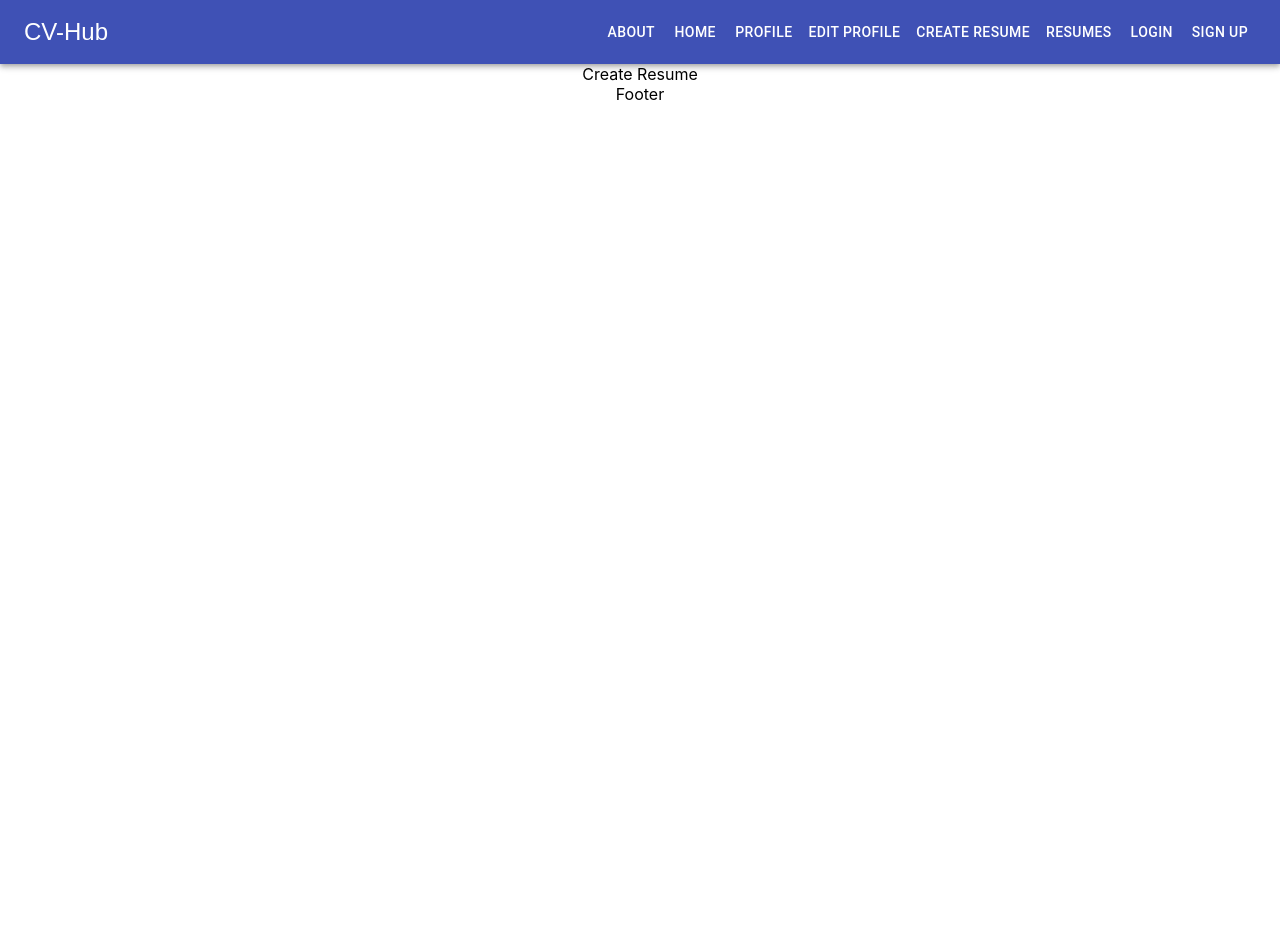
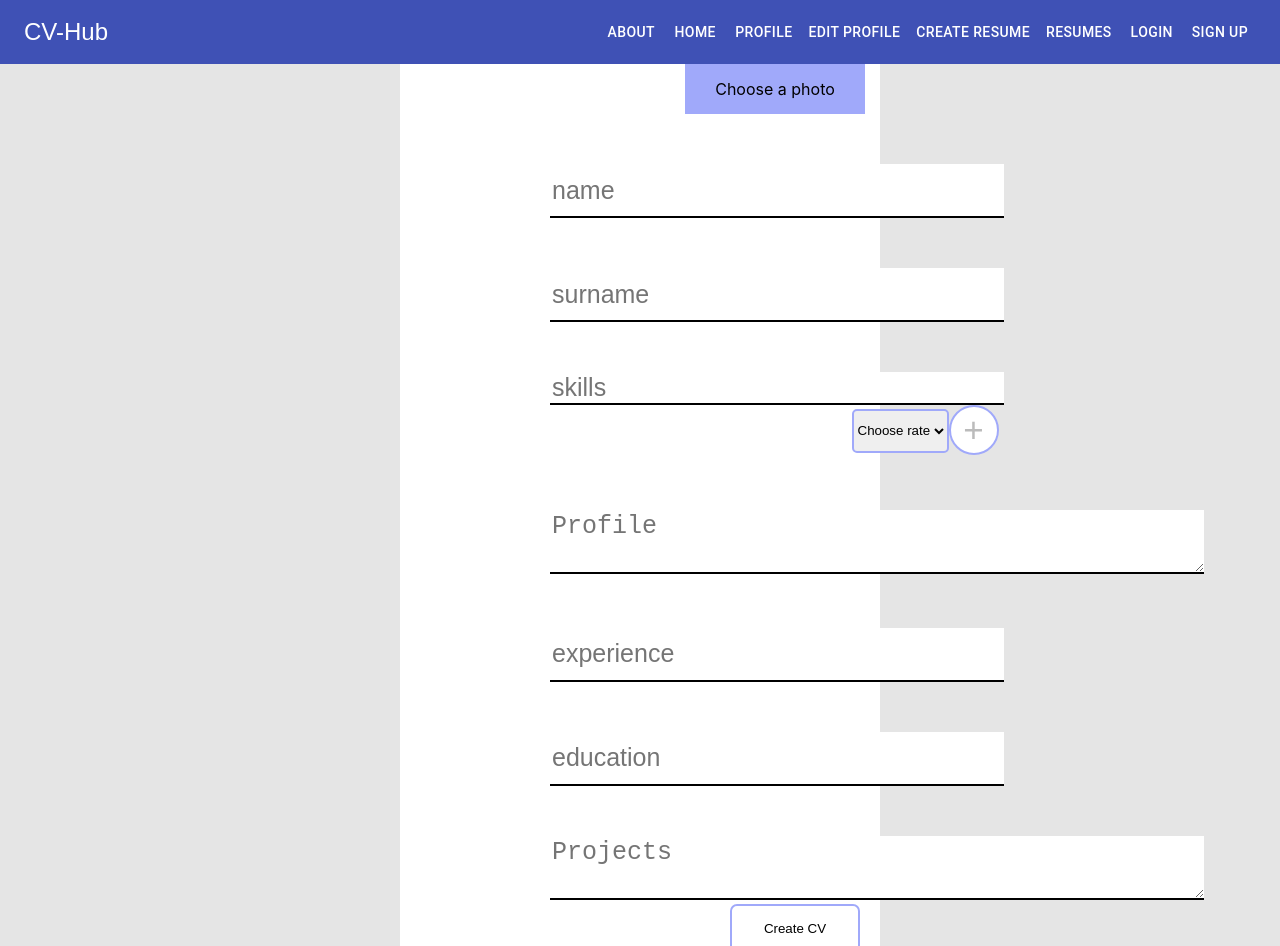
Before and after one commit to Web-Laboratory-Ordynski/cv-hub, a React (Create React App) app in the folder client/: page /resume/create in a window 1280 px wide. Shown: the top 946 px of the page. Before the commit the page ends 800 px from the top, so only its background shows below. Built offline with nearby package versions, Linux system fonts and the light colour scheme.

Commit message:
Create CV2.0

```diff
--- /dev/null
+++ b/client/src/components/Resume/CreateResume/CreateResume.css
@@ -0,0 +1,183 @@
+.wrapper {
+    background-color: #e5e5e5;
+  }
+  .AppCreateCV {
+    background-color: white;
+    margin-left: 400px;
+    margin-right: 400px;
+  }
+  input {
+    width: 450px;
+    font-size: 25px;
+    border: none;
+    outline: none;
+    border-bottom: 2px solid black;
+    overflow-y: auto;
+    /* float: left; */
+  }
+  .photoHolder {
+    width: 450px;
+    margin-left: 150px;
+  }
+  .inputPhotoHolder {
+    position: absolute;
+    z-index: -1;
+  }
+  label {
+    display: inline-block;
+    cursor: pointer;
+    background-color: #a0a9fa;
+    padding: 15px 30px;
+    transition: all 0.3s;
+  }
+  label:hover {
+    box-shadow: 0 0 10px rgba(0, 0, 0, 0.5);
+  }
+  .divForImg {
+    margin-left: 917px;
+    position: absolute;
+  }
+  .imgDiv {
+    width: 120px;
+    height: 160px;
+  }
+  .name {
+    width: 450px;
+    margin-top: 50px;
+    margin-left: 150px;
+  }
+  .surname {
+    width: 450px;
+    margin-top: 50px;
+    margin-left: 150px;
+  }
+  .skills {
+    width: 450px;
+    margin-top: 50px;
+    margin-left: 150px;
+  }
+  .profile {
+    width: 450px;
+    margin-top: 50px;
+    margin-left: 150px;
+  }
+  .experience {
+    width: 450px;
+    margin-top: 50px;
+    margin-left: 150px;
+  }
+  .eduction {
+    width: 450px;
+    margin-top: 50px;
+    margin-left: 150px;
+  }
+  .projects {
+    width: 450px;
+    margin-top: 50px;
+    margin-left: 150px;
+  }
+  .nameInput {
+    width: 450px;
+    height: 50px;
+    overflow-y: auto;
+  }
+  .surnameInput {
+    width: 450px;
+    height: 50px;
+  }
+  .skillsInput {
+    /* width: 450px;
+    font-size: 35px;
+    border: none;
+    outline: none;
+    border-bottom: 2px solid black;
+    float: left; */
+  }
+  .userSkills {
+    margin-left: 150px;
+    text-align: left;
+  }
+  .form {
+    margin-left: 300px;
+  }
+  .select {
+    height: 44px;
+    transform: translateY(-7px);
+    outline: none;
+    border-radius: 5px;
+    border: 2px solid #a0a9fa;
+  }
+  .select:hover {
+    background-color: #a0a9fa;
+  }
+  .skillsButton {
+    width: 50px;
+    height: 50px;
+    border-radius: 30px;
+    outline: none;
+    font-size: 35px;
+    color: #bbb;
+    border: 2px solid #a0a9fa;
+    background-color: white;
+  }
+  .skillsButton:hover {
+    width: 50px;
+    height: 50px;
+    border-radius: 30px;
+    outline: none;
+    border: none;
+    font-size: 35px;
+    background-color: #a0a9fa;
+  }
+  .textOfInput {
+    font-size: 25px;
+    text-align: left;
+  }
+  .skillsWarningText {
+    float: left;
+    margin: 0;
+  }
+  .skillsWarningMesssage {
+    color: red;
+    margin: 0;
+  }
+  .profileInput {
+    width: 650px;
+    height: auto;
+    border: none;
+    outline: none;
+    font-size: 25px;
+    border-bottom: 2px solid black;
+  }
+  .experienceInput {
+    width: 450px;
+    height: 50px;
+  }
+  .educationInput {
+    width: 450px;
+    height: 50px;
+  }
+  .projectsInput {
+    width: 650px;
+    height: auto;
+    border: none;
+    outline: none;
+    font-size: 25px;
+    border-bottom: 2px solid black;
+  }
+  .submitAll {
+    width: 100px;
+    margin-right: 50px;
+    margin-left: auto;
+  }
+  .buttonSubmitAll {
+    width: 130px;
+    height: 50px;
+    border-radius: 7px;
+    outline: none;
+    border: 2px solid #a0a9fa;
+    background-color: white;
+  }
+  .buttonSubmitAll:hover {
+    background-color: #a0a9fa;
+  }
--- a/client/src/components/Resume/CreateResume/CreateResume.jsx
+++ b/client/src/components/Resume/CreateResume/CreateResume.jsx
@@ -1,9 +1,218 @@
-import React from 'react'
+import React, { useState, useEffect } from "react";
+import axios from "axios";
+import "./CreateResume.css";
 
 export const CreateResume = () => {
-    return (
-        <div>
-            Create Resume
+  const [photoHolder, setPhotoHolder] = useState({ length: 0 });
+  const [srcPhoto, setSrcPhoto] = useState("");
+  const [fileType, setFileType] = useState([
+    "image/jpeg",
+    "image/pjpeg",
+    "image/png",
+  ]);
+  const [textOfUncorrectFileType, setTextOfUncorrectFileType] = useState();
+  const [imgDiv, setImgDiv] = useState("");
+  const [name, setName] = useState();
+  const [surname, setSurname] = useState();
+  const [skills, setSkills] = useState();
+  const [skillsRate, setSkillsRate] = useState("");
+  const [profile, setProfile] = useState();
+  const [experience, setExperience] = useState();
+  const [education, setEducation] = useState();
+  const [projects, setProjects] = useState();
+  const [skillsFromInput, setSkillsFromInput] = useState([]);
+  const [isLoading, setIsLoading] = useState(false);
+
+  const skillRateHandler = (value) => {
+    if (value == 1 || value == 2 || value == 3 || value == 4 || value == 5) {
+      setSkillsRate(value);
+    }
+  };
+
+  const deleteSomeSkill = (id) => {
+    console.log(id);
+    setSkillsFromInput(skillsFromInput.filter((el) => el.id != id));
+  };
+  const addNewSkill = () => {
+    if (skillsRate != "") {
+      setSkillsFromInput([
+        ...skillsFromInput,
+        {
+          id: skillsFromInput.length,
+          skillsText: (
+            <>
+              <p className="skillsWarningText">{skills}</p>
+              <p className="skillsWarningText">&nbsp;</p>
+            </>
+          ),
+          rate: skillsRate,
+        },
+      ]);
+      setSkillsRate("");
+    } else {
+      setSkillsFromInput([
+        ...skillsFromInput,
+        {
+          id: skillsFromInput.length,
+          skillsText: <p className="skillsWarningText">{skills}</p>,
+          rate: (
+            <>
+              <p className="skillsWarningText">&nbsp;</p>
+              <p className="skillsWarningMesssage">
+                You need to rate your skill
+              </p>
+            </>
+          ),
+        },
+      ]);
+    }
+  };
+  useEffect(() => {
+    console.log(photoHolder);
+    if (photoHolder == undefined) {
+      var photoSrc = photoHolder;
+    } else if (photoHolder != undefined && photoHolder.length != 0) {
+      if (
+        photoHolder["0"].type == fileType[0] ||
+        photoHolder["0"].type == fileType[1] ||
+        photoHolder["0"].type == fileType[2]
+      ) {
+        var photoSrc = photoHolder["0"];
+        setSrcPhoto(window.URL.createObjectURL(photoSrc));
+        setImgDiv("imgDiv");
+        setTextOfUncorrectFileType("");
+      } else {
+        setTextOfUncorrectFileType(
+          <p>
+            This is uncorrect type of file. You need choose : jpeg, png, pjpeg
+            types
+          </p>
+        );
+        setSrcPhoto("");
+      }
+    } else {
+      console.log("gotit");
+    }
+  }, [photoHolder]);
+
+  var mappingSkillsFromInput = skillsFromInput.map((el) => (
+    <div className="textOfInput">
+      {el.skillsText}
+      {el.rate}
+      <button onClick={() => deleteSomeSkill(el.id)}>Delete</button>
+    </div>
+  ));
+  const edit_cv = () => {
+    setIsLoading(true);
+    axios.put(
+      "https://cv-hub.herokuapp.com/api/edit-cv",
+      {
+        cv: "!!!!",
+      }
+        .then((response) => {
+          console.log(response);
+        })
+        .catch((error) => {})
+        .finally(() => {
+          setIsLoading(false);
+        })
+    );
+  };
+  return (
+    <div className="wrapper">
+      <div className="AppCreateCV">
+        <div className="photoHolder">
+          <input
+            onChange={(e) => {
+              setPhotoHolder(e.target.files);
+            }}
+            type="file"
+            id="inputPhotoEditor"
+            className="inputPhotoHolder"
+          ></input>
+          <label for="inputPhotoEditor">Choose a photo</label>
+          {textOfUncorrectFileType}
         </div>
-    )
-}
+        <div className="divForImg">
+          <img className={imgDiv} src={srcPhoto}></img>
+        </div>
+        <div className="name">
+          <input
+            className="nameInput"
+            onChange={(e) => setName(e.target.value)}
+            placeholder="name"
+          />
+        </div>
+        <div className="surname">
+          <input
+            className="surnameInput"
+            onChange={(e) => setSurname(e.target.value)}
+            placeholder="surname"
+          />
+        </div>
+        <div className="skills">
+          <input
+            className="skillsInput"
+            onChange={(e) => setSkills(e.target.value)}
+            placeholder="skills"
+          />
+          <form id="select" className="form">
+            <select
+              className="select"
+              onChange={(e) => skillRateHandler(e.target.value)}
+            >
+              <option>Choose rate</option>
+              <option>1</option>
+              <option>2</option>
+              <option>3</option>
+              <option>4</option>
+              <option>5</option>
+            </select>
+            <button
+              onClick={addNewSkill}
+              type="reset"
+              from="select"
+              className="skillsButton"
+            >
+              +
+            </button>
+          </form>
+        </div>
+        <div className="userSkills">{mappingSkillsFromInput}</div>
+        <div className="profile">
+          <textarea
+            className="profileInput"
+            onChange={(e) => setProfile(e.target.value)}
+            placeholder="Profile"
+          />
+        </div>
+        <div className="experience">
+          <input
+            className="experienceInput"
+            onChange={(e) => setExperience(e.target.value)}
+            placeholder="experience"
+          />
+        </div>
+        <div className="eduction">
+          <input
+            className="educationInput"
+            onChange={(e) => setEducation(e.target.value)}
+            placeholder="education"
+          />
+        </div>
+
+        <div className="projects">
+          <textarea
+            className="projectsInput"
+            onChange={(e) => setProjects(e.target.value)}
+            placeholder="Projects"
+          />
+        </div>
+        <div className="submitAll">
+          <button className="buttonSubmitAll" onClick={edit_cv}>Create CV</button>
+          {isLoading ? <h1>Loading</h1> : ""}
+        </div>
+      </div>
+    </div>
+  );
+};
```
